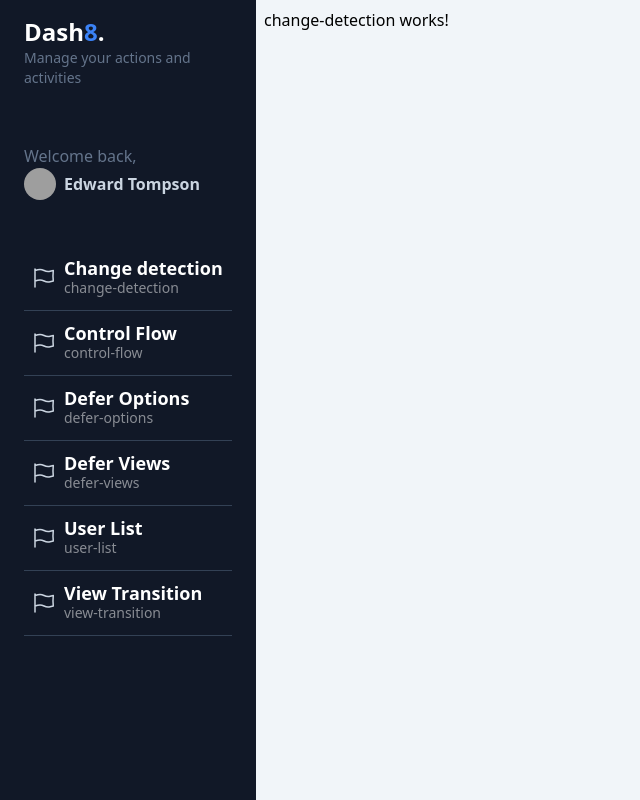
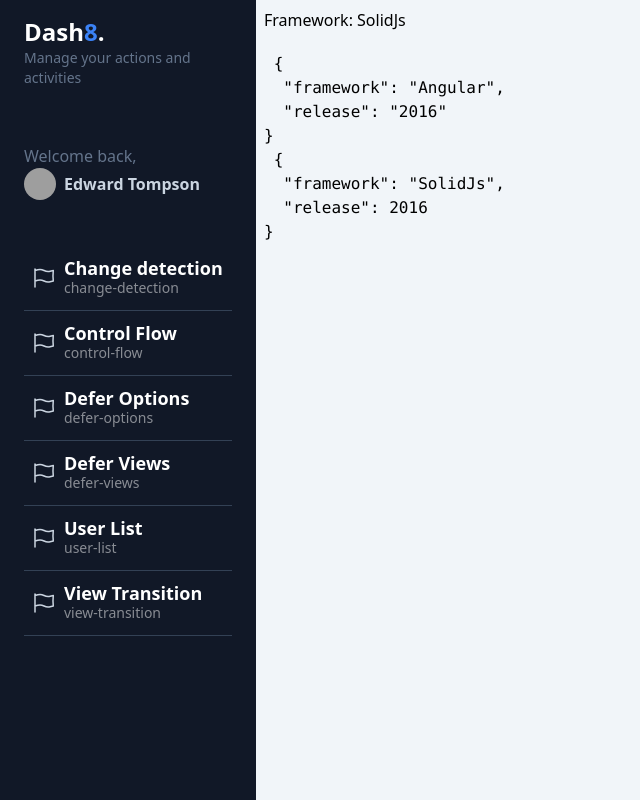
Before and after one commit to FabzDev/dashboard-A17, an Angular app: page /dashboard/change-detection in a window 1280 px wide. Shown: the whole page, without its empty margins (0-640 px from the left). Built offline with nearby package versions, Linux system fonts and the light colour scheme; grey boxes are pictures that could not be loaded.

Commit message:
Change Detection Completed

```diff
--- a/src/app/dashboard/pages/change-detection/change-detection.component.html
+++ b/src/app/dashboard/pages/change-detection/change-detection.component.html
@@ -1 +1,4 @@
-<p>change-detection works!</p>
+<shared-title [rootTitle]="frameworkAsTitle()"></shared-title>
+
+<pre> {{frameworkAsProperty | json}} </pre>
+<pre> {{frameworkAsSignal() | json}} </pre>
--- a/src/app/dashboard/pages/change-detection/change-detection.component.ts
+++ b/src/app/dashboard/pages/change-detection/change-detection.component.ts
@@ -1,12 +1,25 @@
-import { Component } from '@angular/core';
+import { CommonModule } from '@angular/common';
+import { ChangeDetectionStrategy, Component, computed, signal } from '@angular/core';
+import { TitleComponent } from '@shared/title/title.component';
 
 @Component({
   selector: 'dashboard-change-detection',
+  changeDetection: ChangeDetectionStrategy.OnPush,
   standalone: true,
-  imports: [],
+  imports: [CommonModule, TitleComponent],
   templateUrl: './change-detection.component.html',
-  styles: ``
+  styles: ``,
 })
 export default class ChangeDetectionComponent {
+  public frameworkAsProperty = { framework: 'Angular', release: '2016' };
+  public frameworkAsSignal = signal({ framework: 'Angular', release: 2016 });
+  public frameworkAsTitle = computed( () => `Framework: ${this.frameworkAsSignal().framework}`)
+  constructor(){
+    setTimeout(() => {
 
+      console.log('done');
+      this.frameworkAsSignal.update( value => ({...value, framework:'SolidJs'}))
+
+    }, 3000);
+  }
 }
```
